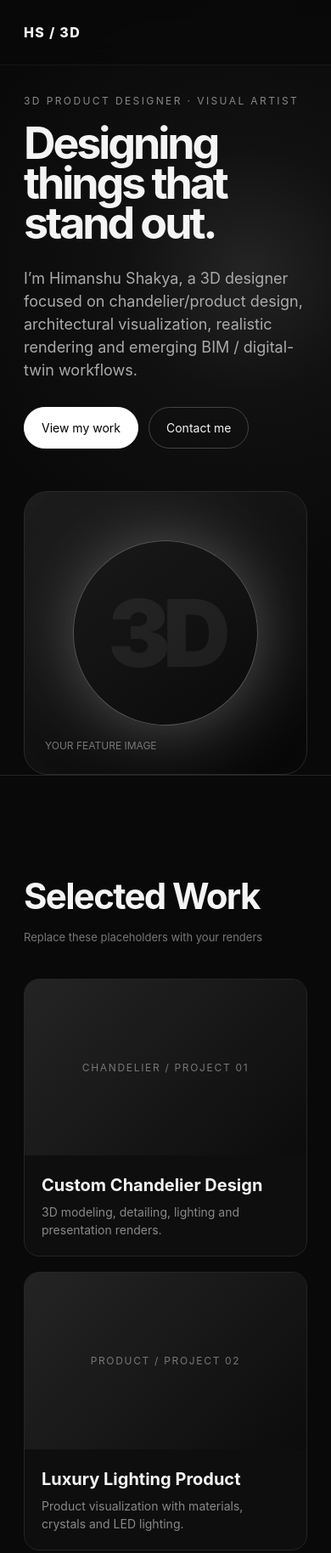
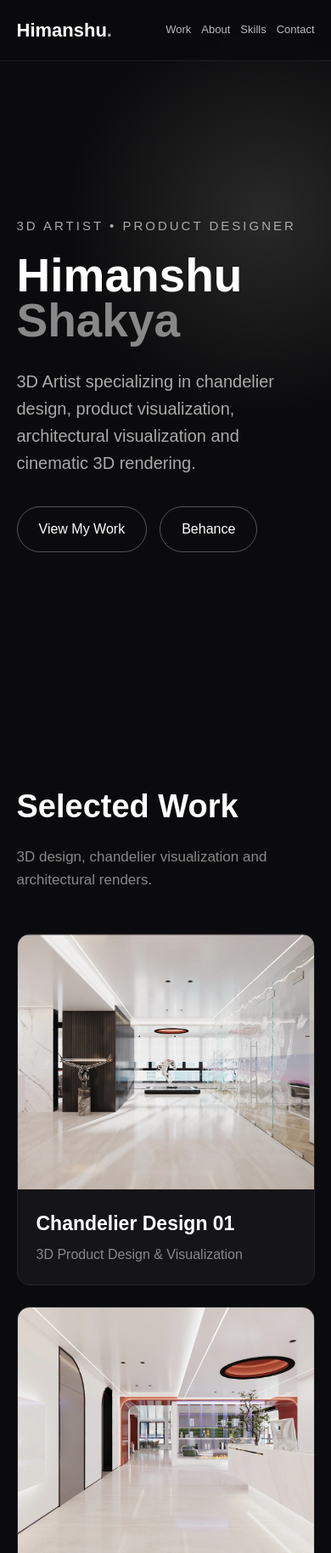
Before and after one commit to Himanshakya/Himanshushakya.github.io, a plain HTML site: page index.html in a window 390 px wide. Shown: the top 1828 px of the page at 85% size. Drawn offline with Linux system fonts and the light colour scheme.

Commit message:
Update index.html

```diff
--- a/index.html
+++ b/index.html
@@ -1,59 +1,587 @@
 <!DOCTYPE html>
 <html lang="en">
 <head>
-<meta charset="UTF-8">
-<meta name="viewport" content="width=device-width, initial-scale=1.0">
-<title>Himanshu Shakya — 3D Designer Portfolio</title>
-<meta name="description" content="Portfolio of Himanshu Shakya — 3D product designer, chandelier designer, architectural visualization and BIM artist.">
-<style>
-:root{--bg:#090909;--panel:#111;--text:#f4f4f4;--muted:#9b9b9b;--line:#252525;--accent:#fff}
-*{box-sizing:border-box}html{scroll-behavior:smooth}body{margin:0;background:var(--bg);color:var(--text);font-family:Inter,Arial,sans-serif;line-height:1.5}
-a{color:inherit;text-decoration:none}.wrap{max-width:1200px;margin:auto;padding:0 28px}
-nav{position:fixed;top:0;left:0;right:0;z-index:10;background:rgba(9,9,9,.82);backdrop-filter:blur(14px);border-bottom:1px solid rgba(255,255,255,.06)}
-.navin{height:76px;display:flex;align-items:center;justify-content:space-between}.logo{font-weight:800;letter-spacing:.08em}.links{display:flex;gap:28px;font-size:14px;color:#bbb}.links a:hover{color:#fff}
-.hero{min-height:100vh;display:grid;place-items:center;padding-top:76px;background:radial-gradient(circle at 75% 35%,#242424 0,#111 22%,#090909 55%)}
-.hero-grid{display:grid;grid-template-columns:1.2fr .8fr;gap:50px;align-items:center}.eyebrow{text-transform:uppercase;letter-spacing:.2em;color:#888;font-size:12px}
-h1{font-size:clamp(52px,8vw,105px);line-height:.9;margin:18px 0 28px;letter-spacing:-.06em}.hero p{max-width:620px;color:#aaa;font-size:18px}
-.btns{display:flex;gap:12px;margin-top:30px;flex-wrap:wrap}.btn{padding:13px 20px;border:1px solid #444;border-radius:30px;font-size:14px}.btn.primary{background:#fff;color:#000;border-color:#fff}
-.visual{aspect-ratio:1/1;border-radius:28px;border:1px solid #292929;background:linear-gradient(145deg,#1d1d1d,#070707);display:flex;align-items:center;justify-content:center;overflow:hidden;position:relative}
-.visual:before{content:"";width:65%;height:65%;border:1px solid #555;border-radius:50%;box-shadow:0 0 80px #555;transform:rotate(25deg)}.visual:after{content:"3D";position:absolute;font-size:110px;font-weight:900;color:#fff1;letter-spacing:-.08em}
-section{padding:110px 0;border-top:1px solid var(--line)}.section-head{display:flex;justify-content:space-between;align-items:end;margin-bottom:38px}.section-head h2{font-size:42px;margin:0;letter-spacing:-.04em}.section-head span{color:#777;font-size:13px}
-.grid{display:grid;grid-template-columns:repeat(2,1fr);gap:18px}.card{border:1px solid var(--line);background:#0e0e0e;border-radius:18px;overflow:hidden}.thumb{aspect-ratio:16/10;background:linear-gradient(135deg,#242424,#0c0c0c);display:grid;place-items:center;color:#777;font-size:12px;text-transform:uppercase;letter-spacing:.14em}.cardbody{padding:20px}.card h3{margin:0 0 6px;font-size:20px}.card p{margin:0;color:#888;font-size:14px}
-.skills{display:flex;flex-wrap:wrap;gap:10px}.skill{border:1px solid #333;border-radius:30px;padding:10px 15px;color:#bbb;font-size:14px}
-.about{display:grid;grid-template-columns:1fr 1fr;gap:70px}.about h2{font-size:42px;margin-top:0}.about p{color:#aaa}.facts{display:grid;grid-template-columns:1fr 1fr;gap:12px}.fact{padding:22px;border:1px solid var(--line);border-radius:16px}.fact strong{display:block;font-size:25px}.fact small{color:#777}
-.contact{display:grid;grid-template-columns:1fr 1fr;gap:50px}.contact h2{font-size:55px;line-height:1;margin:0}.contact p{color:#999}.contactbox{border:1px solid var(--line);border-radius:18px;padding:28px}.contactrow{padding:16px 0;border-bottom:1px solid #222}.contactrow:last-child{border:0}.label{font-size:11px;text-transform:uppercase;letter-spacing:.16em;color:#666}.value{margin-top:4px;color:#ddd}
-footer{padding:35px 0;color:#666;font-size:13px;display:flex;justify-content:space-between}
-@media(max-width:800px){.links{display:none}.hero-grid,.about,.contact{grid-template-columns:1fr}.hero{padding-top:110px}.grid{grid-template-columns:1fr}.visual{max-width:520px}.section-head{display:block}.section-head span{display:block;margin-top:8px}}
-</style>
+    <meta charset="UTF-8">
+    <meta name="viewport" content="width=device-width, initial-scale=1.0">
+
+    <title>Himanshu Shakya | 3D Artist</title>
+
+    <meta name="description"
+          content="Himanshu Shakya - 3D Artist, Product Designer, Chandelier Designer and Architectural Visualization Artist">
+
+    <style>
+        * {
+            margin: 0;
+            padding: 0;
+            box-sizing: border-box;
+        }
+
+        html {
+            scroll-behavior: smooth;
+        }
+
+        body {
+            font-family: Arial, Helvetica, sans-serif;
+            background: #0b0b0d;
+            color: #ffffff;
+            line-height: 1.6;
+        }
+
+        a {
+            color: inherit;
+            text-decoration: none;
+        }
+
+        /* NAVBAR */
+
+        nav {
+            position: fixed;
+            top: 0;
+            left: 0;
+            width: 100%;
+            z-index: 1000;
+
+            display: flex;
+            justify-content: space-between;
+            align-items: center;
+
+            padding: 20px 7%;
+
+            background: rgba(11,11,13,0.85);
+            backdrop-filter: blur(12px);
+
+            border-bottom: 1px solid rgba(255,255,255,0.08);
+        }
+
+        .logo {
+            font-size: 22px;
+            font-weight: 700;
+        }
+
+        .logo span {
+            color: #aaa;
+        }
+
+        nav ul {
+            display: flex;
+            gap: 30px;
+            list-style: none;
+        }
+
+        nav ul li a {
+            color: #bbb;
+            transition: 0.3s;
+        }
+
+        nav ul li a:hover {
+            color: white;
+        }
+
+        /* HERO */
+
+        .hero {
+            min-height: 100vh;
+
+            display: flex;
+            align-items: center;
+
+            padding: 120px 7% 70px;
+
+            background:
+                radial-gradient(circle at 80% 30%, #292929 0%, transparent 35%),
+                #0b0b0d;
+        }
+
+        .hero-content {
+            max-width: 850px;
+        }
+
+        .small-title {
+            color: #aaa;
+            font-size: 15px;
+            letter-spacing: 3px;
+            text-transform: uppercase;
+            margin-bottom: 20px;
+        }
+
+        h1 {
+            font-size: clamp(55px, 9vw, 120px);
+            line-height: 0.95;
+            margin-bottom: 30px;
+        }
+
+        h1 span {
+            color: #888;
+        }
+
+        .hero p {
+            max-width: 650px;
+            color: #aaa;
+            font-size: 20px;
+            margin-bottom: 35px;
+        }
+
+        .buttons {
+            display: flex;
+            gap: 15px;
+            flex-wrap: wrap;
+        }
+
+        .button {
+            display: inline-block;
+            padding: 13px 25px;
+            border: 1px solid #555;
+            border-radius: 30px;
+            transition: 0.3s;
+        }
+
+        .button:hover {
+            background: white;
+            color: black;
+            border-color: white;
+        }
+
+        /* SECTIONS */
+
+        section {
+            padding: 100px 7%;
+        }
+
+        .section-title {
+            font-size: 50px;
+            margin-bottom: 15px;
+        }
+
+        .section-subtitle {
+            color: #888;
+            margin-bottom: 50px;
+            font-size: 17px;
+        }
+
+        /* PORTFOLIO */
+
+        .portfolio-grid {
+            display: grid;
+            grid-template-columns: repeat(2, 1fr);
+            gap: 25px;
+        }
+
+        .project {
+            position: relative;
+            overflow: hidden;
+            border-radius: 15px;
+            background: #151518;
+            border: 1px solid #242428;
+        }
+
+        .project img {
+            display: block;
+            width: 100%;
+            height: 420px;
+            object-fit: cover;
+
+            transition: transform 0.6s ease;
+        }
+
+        .project:hover img {
+            transform: scale(1.05);
+        }
+
+        .project-info {
+            padding: 22px;
+        }
+
+        .project-info h3 {
+            font-size: 23px;
+            margin-bottom: 5px;
+        }
+
+        .project-info p {
+            color: #888;
+        }
+
+        /* ABOUT */
+
+        .about {
+            max-width: 900px;
+        }
+
+        .about p {
+            color: #aaa;
+            font-size: 20px;
+            margin-bottom: 20px;
+        }
+
+        /* SKILLS */
+
+        .skills {
+            display: flex;
+            flex-wrap: wrap;
+            gap: 12px;
+        }
+
+        .skill {
+            border: 1px solid #333;
+            padding: 12px 18px;
+            border-radius: 30px;
+            color: #bbb;
+        }
+
+        /* CONTACT */
+
+        .contact-box {
+            border: 1px solid #29292d;
+            border-radius: 20px;
+            padding: 50px;
+            background: #111114;
+        }
+
+        .contact-box p {
+            color: #999;
+            margin-bottom: 25px;
+            font-size: 18px;
+        }
+
+        /* FOOTER */
+
+        footer {
+            padding: 40px 7%;
+            border-top: 1px solid #222;
+            color: #666;
+
+            display: flex;
+            justify-content: space-between;
+            flex-wrap: wrap;
+            gap: 15px;
+        }
+
+        /* MOBILE */
+
+        @media (max-width: 750px) {
+
+            nav {
+                padding: 18px 5%;
+            }
+
+            nav ul {
+                gap: 12px;
+                font-size: 13px;
+            }
+
+            .hero {
+                padding: 130px 5% 70px;
+            }
+
+            section {
+                padding: 75px 5%;
+            }
+
+            .portfolio-grid {
+                grid-template-columns: 1fr;
+            }
+
+            .project img {
+                height: 300px;
+            }
+
+            .section-title {
+                font-size: 38px;
+            }
+
+            .contact-box {
+                padding: 30px;
+            }
+
+            footer {
+                padding: 30px 5%;
+            }
+        }
+    </style>
 </head>
+
 <body>
-<nav><div class="wrap navin"><a class="logo" href="#">HS / 3D</a><div class="links"><a href="#work">Work</a><a href="#about">About</a><a href="#skills">Skills</a><a href="#contact">Contact</a></div></div></nav>
 
-<header class="hero"><div class="wrap hero-grid">
-<div><div class="eyebrow">3D Product Designer · Visual Artist</div>
-<h1>Designing<br>things that<br>stand out.</h1>
-<p>I’m Himanshu Shakya, a 3D designer focused on chandelier/product design, architectural visualization, realistic rendering and emerging BIM / digital-twin workflows.</p>
-<div class="btns"><a class="btn primary" href="#work">View my work</a><a class="btn" href="#contact">Contact me</a></div></div>
-<div class="visual"><span style="position:absolute;bottom:24px;left:24px;color:#777;font-size:12px">YOUR FEATURE IMAGE</span></div>
-</div></header>
+<!-- NAVIGATION -->
 
-<section id="work"><div class="wrap"><div class="section-head"><h2>Selected Work</h2><span>Replace these placeholders with your renders</span></div>
-<div class="grid">
-<article class="card"><div class="thumb">Chandelier / Project 01</div><div class="cardbody"><h3>Custom Chandelier Design</h3><p>3D modeling, detailing, lighting and presentation renders.</p></div></article>
-<article class="card"><div class="thumb">Product / Project 02</div><div class="cardbody"><h3>Luxury Lighting Product</h3><p>Product visualization with materials, crystals and LED lighting.</p></div></article>
-<article class="card"><div class="thumb">Arch Viz / Project 03</div><div class="cardbody"><h3>Architectural Visualization</h3><p>Interior and exterior visualization with realistic lighting.</p></div></article>
-<article class="card"><div class="thumb">BIM / Project 04</div><div class="cardbody"><h3>BIM & Digital Twin</h3><p>Exploring Revit, VDC and digital-twin workflows for the built environment.</p></div></article>
-</div></div></section>
+<nav>
+    <div class="logo">
+        Himanshu<span>.</span>
+    </div>
 
-<section id="about"><div class="wrap about"><div><div class="eyebrow">About</div><h2>From idea to 3D.</h2></div><div><p>I create 3D models and visualizations for products, lighting and architecture. My workflow combines design, modeling, materials, lighting and rendering to turn concepts into clear visual presentations.</p><div class="facts"><div class="fact"><strong>3D</strong><small>Modeling & visualization</small></div><div class="fact"><strong>Product</strong><small>Lighting & chandelier design</small></div><div class="fact"><strong>BIM</strong><small>Revit / VDC learning</small></div><div class="fact"><strong>Real-time</strong><small>D5 / Unreal workflows</small></div></div></div></div></section>
+    <ul>
+        <li><a href="#work">Work</a></li>
+        <li><a href="#about">About</a></li>
+        <li><a href="#skills">Skills</a></li>
+        <li><a href="#contact">Contact</a></li>
+    </ul>
+</nav>
 
-<section id="skills"><div class="wrap"><div class="section-head"><h2>Skills</h2><span>Software & capabilities</span></div><div class="skills">
-<div class="skill">3ds Max</div><div class="skill">V-Ray</div><div class="skill">Corona Renderer</div><div class="skill">D5 Render</div><div class="skill">Revit</div><div class="skill">Rhino</div><div class="skill">Unreal Engine</div><div class="skill">3D Product Design</div><div class="skill">Chandelier Design</div><div class="skill">Architectural Visualization</div><div class="skill">BIM / VDC</div><div class="skill">Digital Twin</div>
-</div></div></section>
 
-<section id="contact"><div class="wrap contact"><div><div class="eyebrow">Let’s work together</div><h2>Have a project<br>in mind?</h2><p>Replace the details on the right with your actual contact information and portfolio links.</p></div>
-<div class="contactbox"><div class="contactrow"><div class="label">Email</div><div class="value">your.email@example.com</div></div><div class="contactrow"><div class="label">Location</div><div class="value">India</div></div><div class="contactrow"><div class="label">Portfolio / LinkedIn</div><div class="value">Add your link here</div></div><div class="contactrow"><div class="label">Instagram / Behance</div><div class="value">Add your link here</div></div></div></div></section>
+<!-- HERO -->
 
-<footer><div>© 2026 Himanshu Shakya</div><div>3D · Product · Arch Viz · BIM</div></footer>
+<section class="hero">
+
+    <div class="hero-content">
+
+        <div class="small-title">
+            3D Artist • Product Designer
+        </div>
+
+        <h1>
+            Himanshu<br>
+            <span>Shakya</span>
+        </h1>
+
+        <p>
+            3D Artist specializing in chandelier design,
+            product visualization, architectural visualization
+            and cinematic 3D rendering.
+        </p>
+
+        <div class="buttons">
+
+            <a class="button" href="#work">
+                View My Work
+            </a>
+
+            <a class="button"
+               href="https://www.behance.net/himanshushakya16"
+               target="_blank">
+                Behance
+            </a>
+
+        </div>
+
+    </div>
+
+</section>
+
+
+<!-- PORTFOLIO -->
+
+<section id="work">
+
+    <h2 class="section-title">
+        Selected Work
+    </h2>
+
+    <p class="section-subtitle">
+        3D design, chandelier visualization and architectural renders.
+    </p>
+
+
+    <div class="portfolio-grid">
+
+
+        <!-- PROJECT 1 -->
+
+        <div class="project">
+
+            <img
+                src="chandelier_1.png"
+                alt="Chandelier Design 1"
+                loading="lazy">
+
+            <div class="project-info">
+
+                <h3>
+                    Chandelier Design 01
+                </h3>
+
+                <p>
+                    3D Product Design & Visualization
+                </p>
+
+            </div>
+
+        </div>
+
+
+        <!-- PROJECT 2 -->
+
+        <div class="project">
+
+            <img
+                src="chandelier_2.png"
+                alt="Chandelier Design 2"
+                loading="lazy">
+
+            <div class="project-info">
+
+                <h3>
+                    Chandelier Design 02
+                </h3>
+
+                <p>
+                    Product Visualization
+                </p>
+
+            </div>
+
+        </div>
+
+
+        <!-- PROJECT 3 -->
+
+        <div class="project">
+
+            <img
+                src="chandelier_3.png"
+                alt="Chandelier Design 3"
+                loading="lazy">
+
+            <div class="project-info">
+
+                <h3>
+                    Chandelier Design 03
+                </h3>
+
+                <p>
+                    3D Modeling & Rendering
+                </p>
+
+            </div>
+
+        </div>
+
+
+        <!-- PROJECT 4 -->
+
+        <div class="project">
+
+            <img
+                src="chandelier_4.png"
+                alt="Chandelier Design 4"
+                loading="lazy">
+
+            <div class="project-info">
+
+                <h3>
+                    Chandelier Design 04
+                </h3>
+
+                <p>
+                    Lighting Product Visualization
+                </p>
+
+            </div>
+
+        </div>
+
+
+    </div>
+
+</section>
+
+
+<!-- ABOUT -->
+
+<section id="about">
+
+    <div class="about">
+
+        <h2 class="section-title">
+            About Me
+        </h2>
+
+        <p>
+            I am a 3D Artist and Product Designer focused on
+            creating high-quality 3D models, product visuals,
+            chandelier designs and architectural environments.
+        </p>
+
+        <p>
+            My workflow combines 3D modeling, realistic materials,
+            lighting and rendering to create presentation-ready
+            visualizations.
+        </p>
+
+    </div>
+
+</section>
+
+
+<!-- SKILLS -->
+
+<section id="skills">
+
+    <h2 class="section-title">
+        Skills
+    </h2>
+
+    <p class="section-subtitle">
+        Tools and areas I work with.
+    </p>
+
+    <div class="skills">
+
+        <div class="skill">3ds Max</div>
+        <div class="skill">V-Ray</div>
+        <div class="skill">Corona Renderer</div>
+        <div class="skill">D5 Render</div>
+        <div class="skill">Unreal Engine</div>
+        <div class="skill">AutoCAD</div>
+        <div class="skill">3D Modeling</div>
+        <div class="skill">Product Design</div>
+        <div class="skill">Chandelier Design</div>
+        <div class="skill">Architectural Visualization</div>
+        <div class="skill">Interior Visualization</div>
+
+    </div>
+
+</section>
+
+
+<!-- CONTACT -->
+
+<section id="contact">
+
+    <div class="contact-box">
+
+        <h2 class="section-title">
+            Let's Work Together
+        </h2>
+
+        <p>
+            Interested in 3D product design,
+            chandelier visualization or architectural visualization?
+        </p>
+
+        <div class="buttons">
+
+            <a
+                class="button"
+                href="https://www.behance.net/himanshushakya16"
+                target="_blank">
+                View Behance
+            </a>
+
+            <a
+                class="button"
+                href="mailto:Himanshakya9849@gmail.com">
+                Email Me
+            </a>
+
+        </div>
+
+    </div>
+
+</section>
+
+
+<!-- FOOTER -->
+
+<footer>
+
+    <div>
+        © 2026 Himanshu Shakya
+    </div>
+
+    <div>
+        3D Artist • Product Designer
+    </div>
+
+</footer>
+
 </body>
 </html>
```
